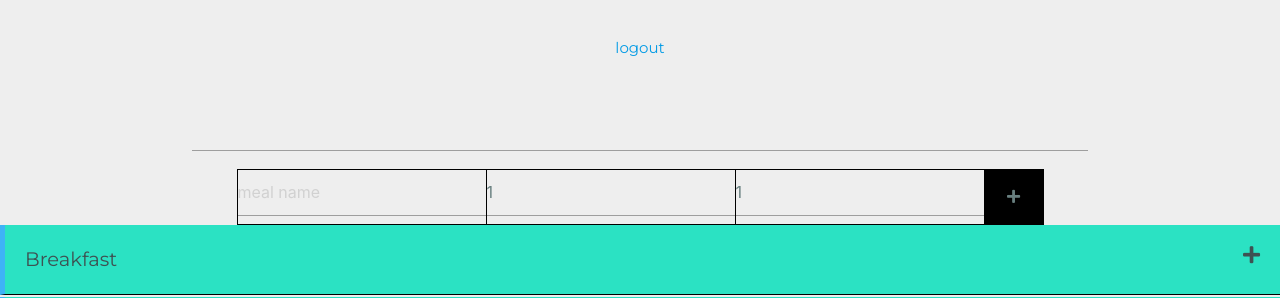
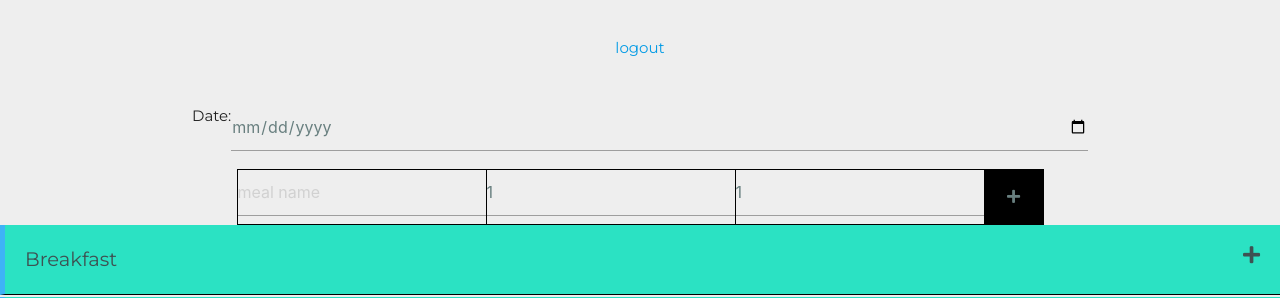
Before and after one commit to JackBragg/PDX-Capstone-Jack, a Django app: page /landing/ in a window 1280 px wide. Shown: the part 283-581 px from the top of the page. Run offline with Django 3.2, Linux system fonts and the light colour scheme; data that the repository does not hold is empty; some libraries are stand-ins or nearby versions.

Commit message:
added pick a date

```diff
--- a/FitAF/settings.py
+++ b/FitAF/settings.py
@@ -109,7 +109,7 @@ AUTH_PASSWORD_VALIDATORS = [
 
 LANGUAGE_CODE = 'en-us'
 
-TIME_ZONE = 'UTC'
+TIME_ZONE = 'America/Los_Angeles'
 
 USE_I18N = True
 
--- a/FitAFApp/views.py
+++ b/FitAFApp/views.py
@@ -9,7 +9,7 @@ import json, csv
 from FitAF import secret
 
 
-def meal(request):
+def meal(request, date_in):
     '''
     api endpoint for meal
     '''
@@ -22,8 +22,13 @@ def meal(request):
             print('data', data)
             meal = Meal()
             meal.owner = request.user
-            meal.created_date = timezone.now()
-            # print('*'*60, request.created_date, '*'*60)
+            # meal.created_date = datetime.now()
+            yr=int(date_in[0:4])
+            mnth=int(date_in[5:7])
+            dy=int(date_in[8:])
+            meal.created_date = datetime.now().replace(year=yr, month=mnth, day=dy)
+
+            print('*'*60, meal.created_date, '*'*60)
             # repeated below, could be own func
             meal.title = data['title']
             meal.url = data['url']
@@ -41,8 +46,13 @@ def meal(request):
 
         if request.method == 'GET':
             # filter by meals by user
-            today = timezone.now().replace(hour=0, minute=0, second=0)
-            meals = Meal.objects.filter(owner=request.user, created_date__gte=(today)).order_by('-created_date')
+            # print('*'*60, date_in, '*'*60)
+            yr=int(date_in[0:4])
+            mnth=int(date_in[5:7])
+            dy=int(date_in[8:])
+            today = datetime.now().replace(year=yr, month=mnth, day=dy, hour=0, minute=0, second=0)
+            tomorrow = datetime.now().replace(year=yr, month=mnth, day=dy, hour=23, minute=59, second=59)
+            meals = Meal.objects.filter(owner=request.user, created_date__gte=(today), created_date__lte=(tomorrow)).order_by('-created_date')
             meal_list = []
             for meal in meals:
                 meal_dict = {
@@ -69,6 +79,7 @@ def meal(request):
     return HttpResponse('User not authenticated', status=401)
 
 def meal_d(request, pk):
+    print('BOOOOOOOOOOOOOOOOOOOOOOOOOOOOOOOGERS')
     if request.user.is_authenticated:
         meal = get_object_or_404(Meal, pk=pk)
         if request.method == 'DELETE':
--- a/FitAFSite/static/FitAFSite/js/index.js
+++ b/FitAFSite/static/FitAFSite/js/index.js
@@ -2,16 +2,8 @@ axios.defaults.xsrfCookieName = 'csrftoken'
 axios.defaults.xsrfHeaderName = "X-CSRFTOKEN"
 
 document.addEventListener('DOMContentLoaded', function() {
-    var elems = document.querySelectorAll('.datepicker');
-    var calandar_instances = M.Datepicker.init(elems, {format : 'yyyy-mm-dd'})
-  });
-
-document.addEventListener('DOMContentLoaded', function() {
     var elems = document.querySelectorAll('.dropdown-trigger');
     var drop_instances = M.Dropdown.init(elems);
-  });
-
-document.addEventListener('DOMContentLoaded', function() {
     var elem = document.querySelectorAll('.modal');
     var modal_instance = M.Modal.init(elem);
   });
@@ -92,7 +84,7 @@ const app = new Vue({
         modal_servings: 1,
         modal_data: [],
         add_meal_modal_data: '',
-        date: window.localStorage.date,
+        date: new Date(),
         api: 'https://api.edamam.com/search',
         app_id: '&app_id=',
         app_key: '&app_key=',
@@ -100,18 +92,10 @@ const app = new Vue({
     },
     methods: {
         addMeal: async function(meal_time_in) {
-            // this.meal.created_date = {'year' : this.date.year, 'month' : this.date.month, 'day' : this.date.day}
             this.meal.meal_time = meal_time_in
-            if (this.meals.length <= 1) {
-                this.cal_tot += this.meal.eaten_cals()
-            } else {
-                if (this.cal_tot > 1) {
-                    this.cal_tot += this.meal.eaten_cals()
-                }
-            }
             console.log('wtf', this.meal)
-            const response = await axios.post('api/meal/', this.meal)
-            console.log('get resp', response)
+            var input = 'api/meal/' + this.date + '/'
+            const response = await axios.post(input, this.meal)
             // // add meal to this.meals
             // this.meals.push({text: this.meal, completed: false})
             this.meal = new Recipe()
@@ -142,33 +126,44 @@ const app = new Vue({
         },
 
         removeMeal: async function(index) {
-            console.log('passed index', index)
-            this.cal_tot -= this.meals[index].eaten_cals()
-            const response = await axios.delete(`api/meal/${this.meals[index].pk}/`)
+            console.log('passed index', this.meals[index].pk)
+            const response = await axios.delete(`api/meald/${this.meals[index].pk}/`)
+
             console.log(response)
             this.getMeal()
         },
 
         getMeal: async function() {
-            // console.log('year' , this.date.getFullYear(), 'month' , this.date.month, 'day' , this.date.day)
-            // this.setDate()
-            const response = await axios.get('api/meal/')
+            // +JSON.stringify(this.date)
+
+            if (typeof(this.date) == typeof(new Date())) {
+                console.log('BOOOOOOO', this.date)
+                var year = this.date.getFullYear().toString()
+                var month = (this.date.getMonth() + 1).toString()
+                if (month.length != 2) {
+                    month = '0' + month
+                }
+                var day = this.date.getDate().toString()
+                if (day.length != 1) {
+                    day = '0' + day
+                }
+                this.date = year + '-' + month + '-' + day
+            }
+            var input = 'api/meal/' + this.date + '/'
+            console.log(input)
+            const response = await axios.get(input)
             // console.log('resp', response)
             this.meals = response.data
-            // if page load add all together
-            if (!this.cal_tot) {
-                for (meal in this.meals) {
-                    this.cal_tot += this.meals[meal].calories
-                }
-            }
             this.breakfast_meals = []
             this.snack1_meals = []
             this.lunch_meals = []
             this.snack2_meals = []
             this.dinner_meals = []
             this.night_snack_meals = []
+            this.cal_tot = 0
             for (i=0; i < this.meals.length; i++) {
                 this.meals[i] = this.conv_meal(this.meals[i], i)
+                this.cal_tot += this.meals[i].eaten_cals()
                 // assigns meals to meal times
                 console.log('bf', this.meals[i])
                 switch (this.meals[i].meal_time) {
@@ -201,6 +196,7 @@ const app = new Vue({
             var temp = new Recipe()
             // this is to keep remove_meal(org_index) working, do not access in model
             temp.org_index = org_index
+            console.log('GELLO')
             temp.pk = meal_in.pk
             temp.title = meal_in.title
             temp.url = meal_in.url
@@ -236,8 +232,19 @@ const app = new Vue({
             return temp
         },
 
-        setDate: function() {
-            window.localStorage.date = this.date
+        get_date: function() {
+            if (window.localStorage.date != null) {
+                return new Date(window.localStorage.date)
+            } else {
+                this.date = new Date()
+                this.setDate()
+                return this.date
+            }
+        },
+
+        set_date: function() {
+
+            this.new_date = calendar.toString()
         },
 
         getOwner: async function() {
@@ -417,9 +424,7 @@ const app = new Vue({
         }
     },
     mounted: function() {
-        if (window.localStorage.date == undefined) {
-            window.localStorage.date = ''
-        }
+        this.get_date()
         // USER assigned in base.html
         this.getOwner()
         this.getkeys()
--- a/FitAFSite/templates/FitAFSite/index.html
+++ b/FitAFSite/templates/FitAFSite/index.html
@@ -16,8 +16,8 @@
 
 <div id='app' style='width:100%;'>
 
-  <div class="container">
-    <input type="text" class="datepicker" v-model="date">
+  <div class='container'>
+    Date: <input type="date" name="bday" v-model='date' v-on:change="getMeal">
   </div>
 
   <div class="meal-in">
--- a/FitAFSite/urls.py
+++ b/FitAFSite/urls.py
@@ -5,8 +5,8 @@ from FitAFApp import views as appviews
 app_name = 'site' # for namespacing
 urlpatterns = [
     path('', views.index, name='index'),
-    path('api/meal/', appviews.meal, name='api/meal/'),
-    path('api/meal/<int:pk>/', appviews.meal_d, name='meald'),
+    path('api/meal/<slug:date_in>/', appviews.meal, name='api/get_meal/'),
+    path('api/meald/<int:pk>/', appviews.meal_d, name='meald'),
     path('api/user/', appviews.user, name='modUser'),
     path('api/keys/', appviews.getkeys, name='keys'),
 ]
```
